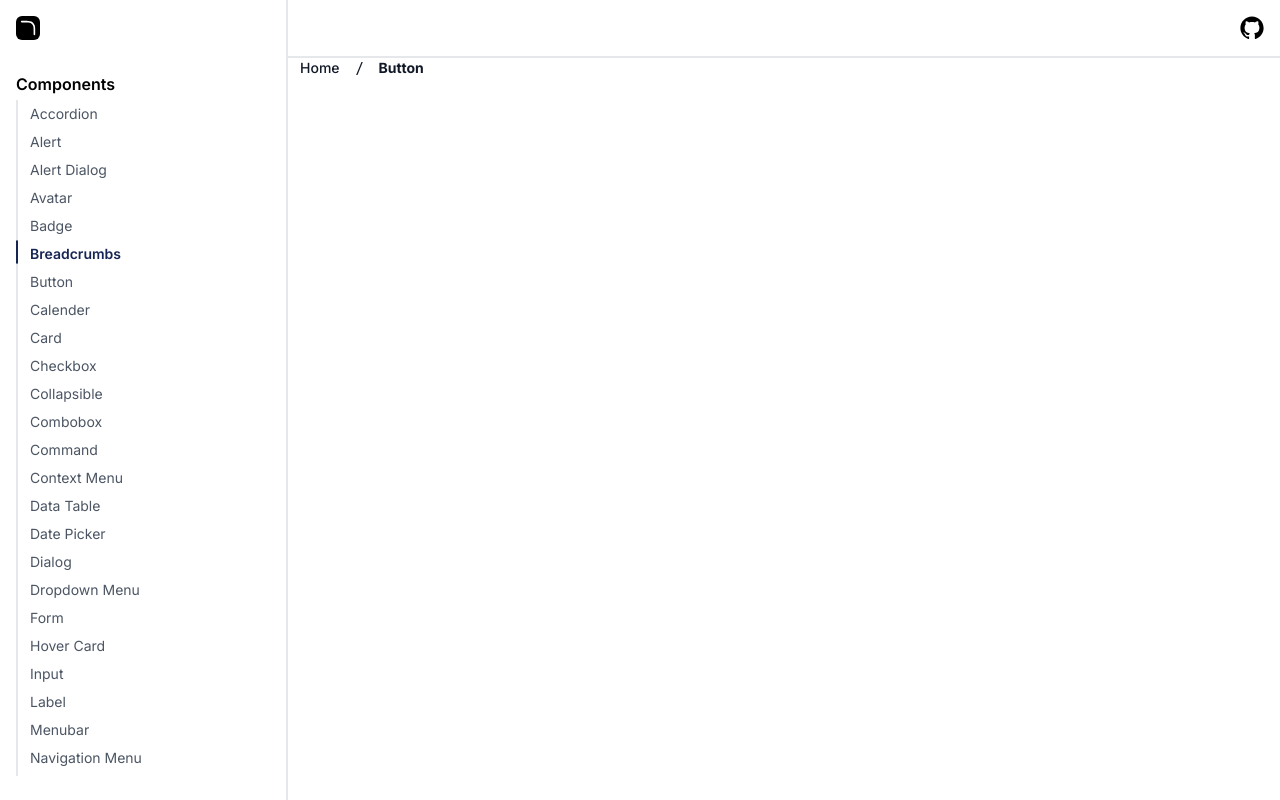
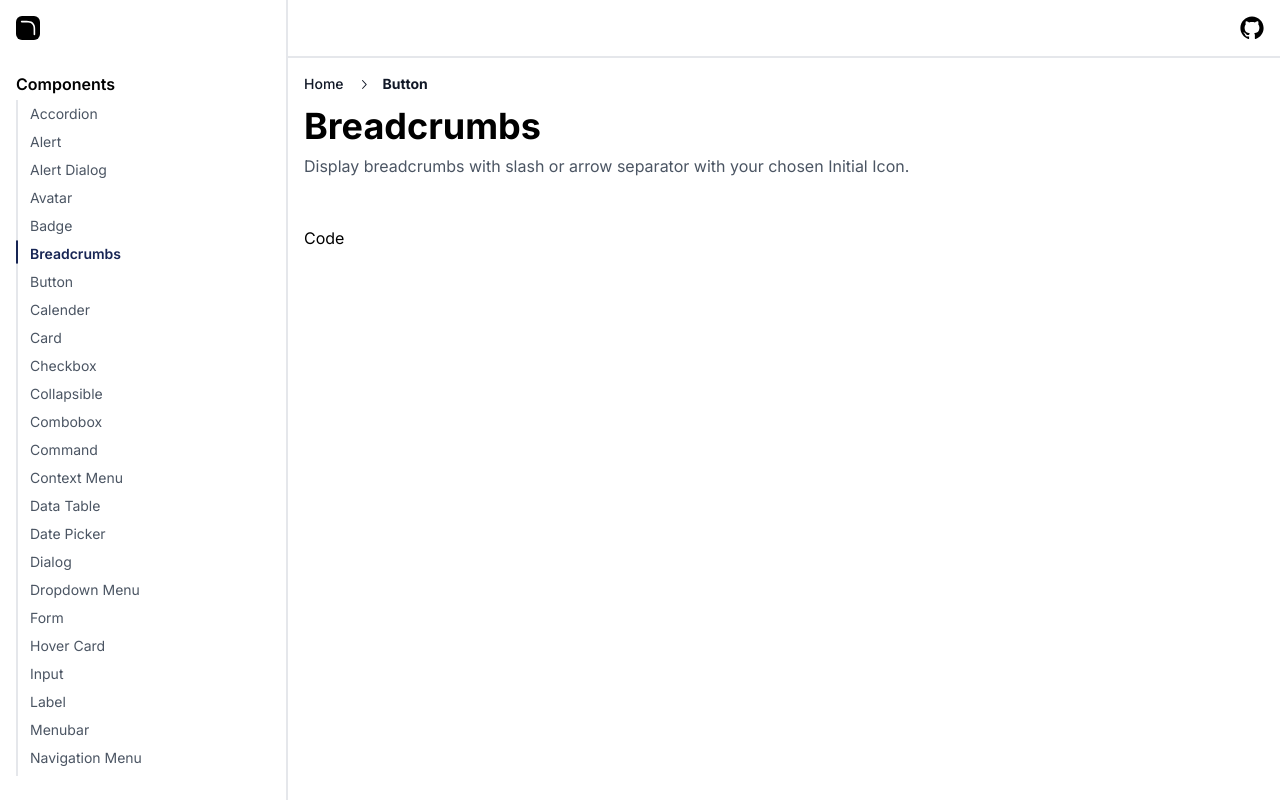
Before and after one commit to twinkalp10/open-ui, a Next.js app: page /components/breadcrumbs in a window 1280 px wide. Built offline with nearby package versions, Linux system fonts and the light colour scheme.

Commit message:
Breadcrumbs length for maximum items are added

```diff
--- a/app/components/breadcrumbs/page.tsx
+++ b/app/components/breadcrumbs/page.tsx
@@ -11,9 +11,9 @@ const Items = [
 
 const Page = () => {
   return (
-    <div>
+    <div className="p-4">
       <Breadcrumbs
-        separator="slash"
+        separator="arrow"
         items={Items}
         showInitialIcon={false}
         initialIcon={
@@ -33,6 +33,19 @@ const Page = () => {
           </svg>
         }
       />
+      <div className="flex flex-col space-y-12 my-3">
+        {/* Heading */}
+        <div className="flex flex-col space-y-2">
+          <p className="text-4xl font-bold">Breadcrumbs</p>
+          <p className="text-gray-600">
+            Display breadcrumbs with slash or arrow separator with your chosen
+            Initial Icon.
+          </p>
+        </div>
+
+        {/* Code */}
+        <div>Code</div>
+      </div>
     </div>
   );
 };
--- a/components/Breadcrumbs.tsx
+++ b/components/Breadcrumbs.tsx
@@ -1,9 +1,10 @@
+"use client";
 import React from "react";
 import { cva, type VariantProps } from "class-variance-authority";
 import Link from "next/link";
 import { ChevronRightIcon, HomeIcon, SlashIcon } from "@radix-ui/react-icons";
 
-const breadcrumbs = cva("flex gap-3 items-center text-sm", {
+const breadcrumbs = cva("flex items-center text-sm", {
   variants: {
     separator: {
       arrow: "font-medium text-gray-900",
@@ -39,24 +40,69 @@ export const Breadcrumbs: React.FC<breadcrumbsprops> = ({
   ...props
 }) => {
   const separatorIcon =
-    separator === "arrow" ? <ChevronRightIcon /> : <SlashIcon />;
+    separator === "arrow" ? (
+      <ChevronRightIcon className="mx-3" />
+    ) : (
+      <SlashIcon className="mx-3" />
+    );
+  const visibleItems = items ? items.slice(0, 1) : [];
+  const FirstItems = items.length > 5 ? visibleItems : items;
   return (
     <div className={breadcrumbs({ className, separator })} {...props}>
-      {showInitialIcon ? initialIcon ? initialIcon : <HomeIcon /> : ""}
+      {showInitialIcon ? (
+        initialIcon ? (
+          <div className="mx-2">{initialIcon}</div>
+        ) : (
+          <div>
+            <HomeIcon />
+          </div>
+        )
+      ) : (
+        ""
+      )}
       <div> {showInitialIcon && separatorIcon} </div>
-      {items.map((item, index) => (
+      {FirstItems.map((item, index) => (
         <div key={index} className="flex items-center">
-          {index > 0 && <div className="mr-3"> {separatorIcon} </div>}
+          {index > 0 && <div> {separatorIcon} </div>}
           {
             <Link
               href={item.path}
-              className={`${index == items.length - 1 && "font-bold"}`}
+              className={`${index == items.length - 1 && "font-bold"} `}
             >
               {item.label}
             </Link>
           }
         </div>
       ))}
+      {items && items.length > 5 && (
+        <div className="flex items-center">
+          <span className="mr-3"> {separatorIcon}</span>
+          <Link href={items[1].path}>
+            <span>...</span>
+          </Link>
+
+          <span className="ml-3"> {separatorIcon}</span>
+        </div>
+      )}
+
+      {items &&
+        items.length > 5 &&
+        items.slice(-2).map((item, index) => {
+          const itemIndex = items.length - 2 + index;
+          return (
+            <div key={index} className="flex items-center">
+              {index > 0 && <div> {separatorIcon} </div>}
+              {
+                <Link
+                  href={item.path}
+                  className={`${itemIndex == items.length - 1 && "font-bold"}`}
+                >
+                  {item.label}
+                </Link>
+              }
+            </div>
+          );
+        })}
       {props.children}
     </div>
   );
--- a/package.json
+++ b/package.json
@@ -21,6 +21,7 @@
     "postcss": "8.4.26",
     "react": "18.2.0",
     "react-dom": "18.2.0",
+    "react-syntax-highlighter": "^15.5.0",
     "tailwindcss": "3.3.3",
     "typescript": "5.1.6"
   }
```
Also changed, not shown: 2 other files (tests, documents, lock files or other folders).
